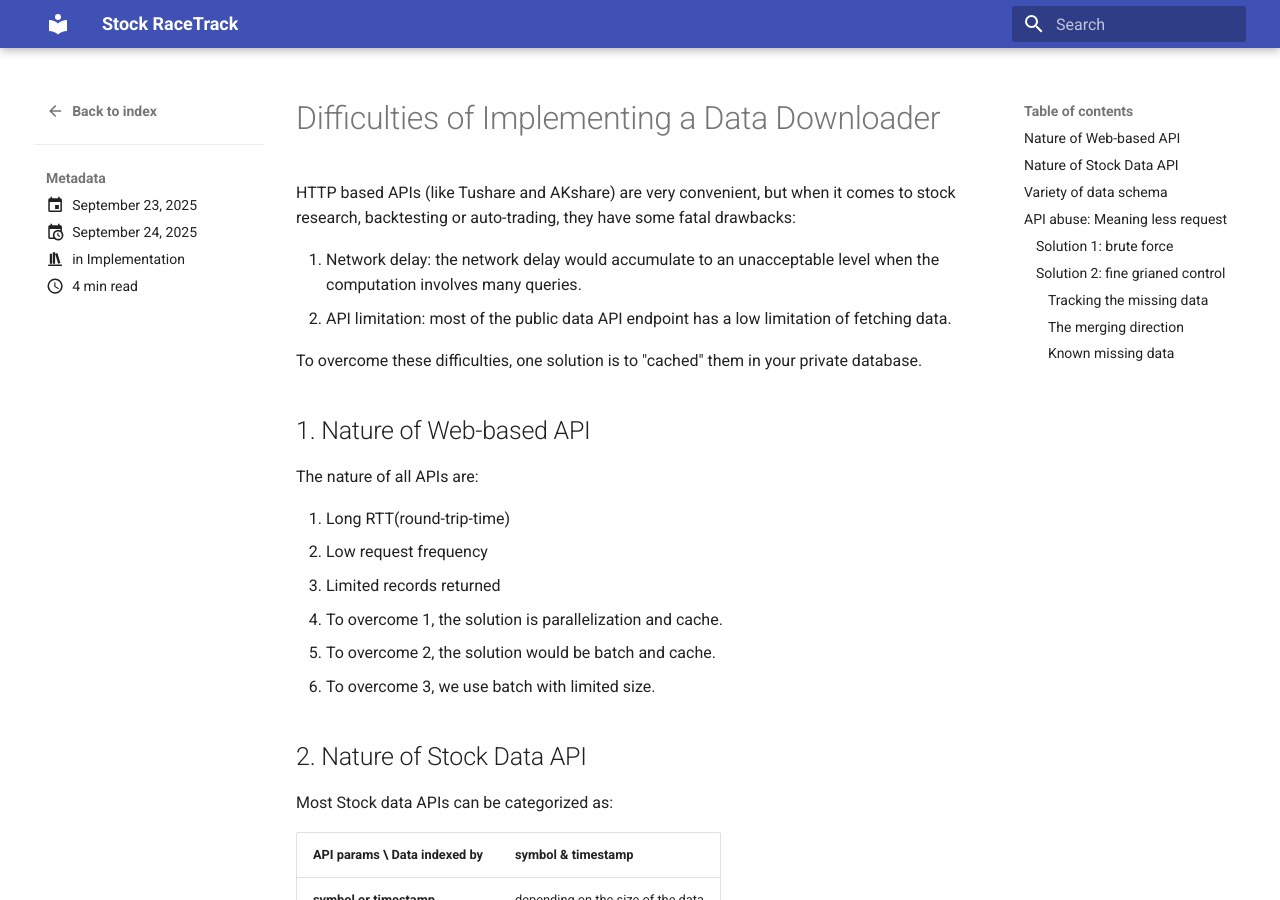
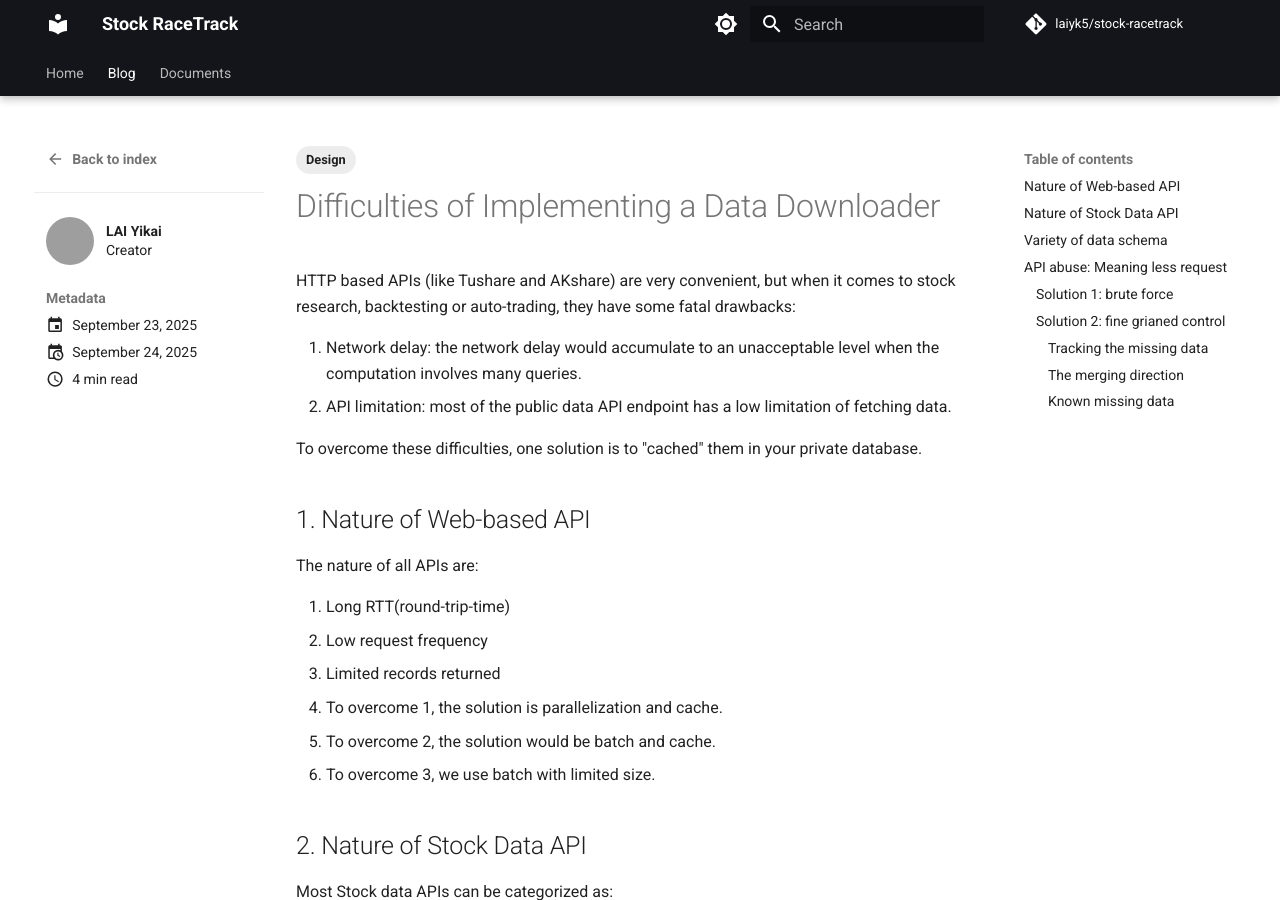
Before and after one commit to laiyk5/stock-racetrack, an MkDocs documentation site: the page built from docs/blog/posts/designs/downloader.md, in a window 1280 px wide and 900 px high. Built offline with MkDocs 1.6.1 and Material for MkDocs 9.7.7, drawn with Linux system fonts in a browser that asks for light colours; comment, search, counter and statistics services are not loaded; grey boxes are pictures that could not be loaded.

Commit message:
doc: adjust the doc site layout

```diff
--- /dev/null
+++ b/docs/blog/.authors.yml
@@ -0,0 +1,5 @@
+authors:
+  laiyk5:
+    name: LAI Yikai
+    description: Creator
+    avatar: https://github.com/laiyk5.png
--- /dev/null
+++ b/docs/blog/posts/designs/.meta.yml
@@ -0,0 +1,4 @@
+tags:
+  - Design
+authors:
+  - laiyk5
--- a/docs/blog/posts/downloader.md
+++ b/docs/blog/posts/designs/downloader.md
@@ -2,8 +2,6 @@
 date:
   created: 2025-09-23
   updated: 2025-09-24
-categories:
-  - Implementation
 ---
 
 # Difficulties of Implementing a Data Downloader
--- a/mkdocs.yml
+++ b/mkdocs.yml
@@ -1,14 +1,50 @@
 site_name: Stock RaceTrack
 site_url: https://laiyk5.github.io/stock-racetrack
+repo_name: laiyk5/stock-racetrack
+repo_url: https://github.com/laiyk5/stock-racetrack
+nav:
+  - Home: index.md
+  - Blog:
+      - blog/index.md
+  - Documents: documents/index.md
 theme:
   name: material
+  palette:
+    # Palette toggle for light mode
+    - media: "(prefers-color-scheme: light)"
+      scheme: default
+      toggle:
+        icon: material/brightness-7
+        name: Switch to dark mode
+      primary: black
+      accent: pink
+    # Palette toggle for dark mode
+    - media: "(prefers-color-scheme: dark)"
+      scheme: slate
+      toggle:
+        icon: material/brightness-4
+        name: Switch to light mode
+      primary: black
+      accent: pink
+  features:
+    - navigation.tabs
+    - navigation.tabs.sticky
+    - navigation.instant
+    - navigation.instant.prefetch
+    - navigation.instant.progress
+    - navigation.tracking
+    - navigation.path
+    - navigation.sections
+    - navigation.expand
 plugins:
   - blog:
       blog_toc: true
       archive_date_format: MMMM yyyy
       pagination_per_page: 5
+  - meta
   - tags
   - search
   - social
+  - mkdocstrings
 extra_css:
   - stylesheets/extra.css
--- a/pyproject.toml
+++ b/pyproject.toml
@@ -34,6 +34,7 @@ dev = [
     "black>=25.9.0",
     "isort>=6.0.1",
     "mkdocs-material[imaging]>=9.6.16",
+    "mkdocstrings[python]>=1.0.0",
     "snakeviz>=2.2.2",
 ]
 
```
Also changed, not shown: docs/documents/index.md (added, +1 -0 lines), docs/index.md (+1 -1 lines), 2 other files.
